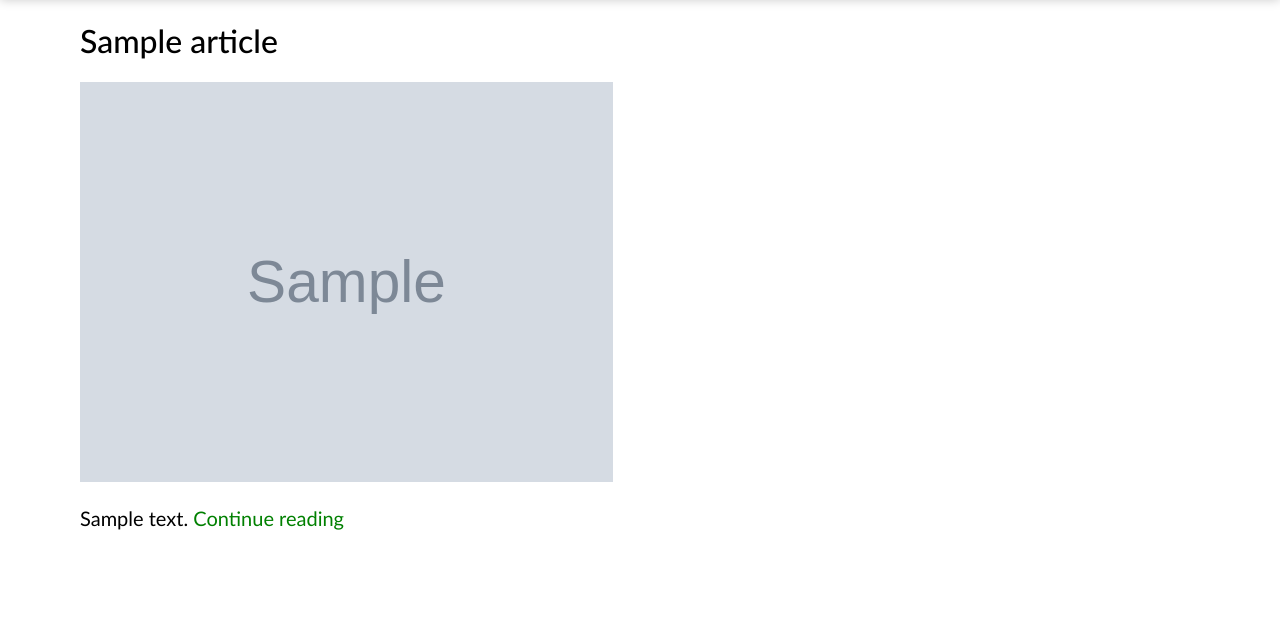
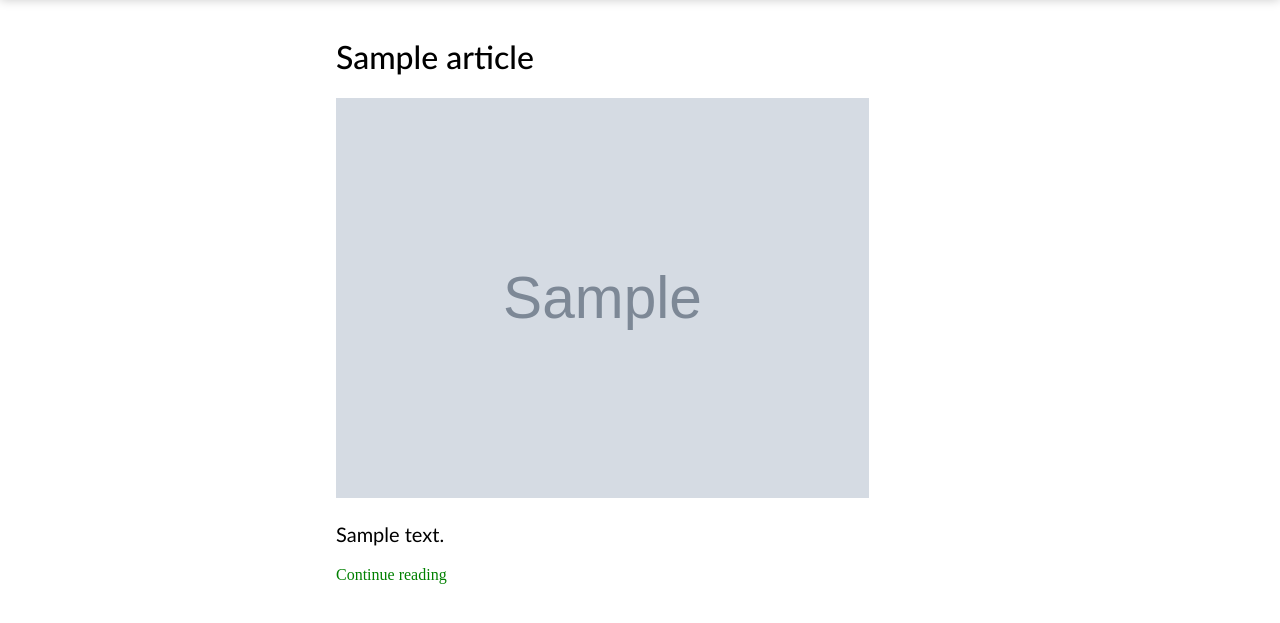
Before and after one commit to trullse/web_labs, a Django app: page /news/ in a window 1280 px wide. Shown: the part 74-697 px from the top of the page. Run offline with Django 4.2, Linux system fonts and the light colour scheme; tables that the repository leaves empty hold one stand-in row (values such as "Sample post"); grey boxes marked "Sample" are stand-in pictures.

Commit message:
add news styles

```diff
--- /dev/null
+++ b/news/static/css/news.css
@@ -0,0 +1,15 @@
+.article {
+    max-width: 800px;
+    overflow: hidden;
+}
+
+.article-text-brief {
+    white-space: nowrap;
+    overflow: hidden;
+    text-overflow: ellipsis;
+}
+
+.column-layout {
+    column-count: 2;
+    column-gap: 20px;
+}
--- a/news/templates/news_index.html
+++ b/news/templates/news_index.html
@@ -1,14 +1,21 @@
 {% extends "base.html" %}
+{% load static %}
 
 {% block title %}News{% endblock %}
+
+{% block styles %}
+<link rel='stylesheet' href="{% static 'css/news.css' %}">
+{% endblock %}
+
 {% block content %}
 {% if news_list %}
 <ul>
     {% for article in news_list %}
-    <figure itemprop="article" itemscope itemtype="https://schema.org/NewsArticle">
+    <figure itemprop="article" itemscope itemtype="https://schema.org/NewsArticle" class="article">
         <h1 itemprop="headline">{{ article.title }}</h1>
         <img itemprop="image" src="{{ article.img_source.url }}" height="400" alt="{{ article.title }}">
-        <p itemprop="description">{{ article.get_brief }} <a href="{% url 'news:news_detail' article.id %}" itemprop="url">Continue reading</a></p>
+        <p itemprop="description" class="article-text-brief">{{ article.content }}</p>
+        <a href="{% url 'news:news_detail' article.id %}" itemprop="url">Continue reading</a>
     </figure>
     {% endfor %}
 </ul>
--- a/static/css/base.css
+++ b/static/css/base.css
@@ -16,6 +16,13 @@ a:active {
 
 a:visited {
     color: rgb(15, 88, 15);
+}
+
+/* Content wrap */
+
+#content-wrap {
+	margin-left: 20%;
+	margin-right: 20%;
 }
 
 /* Fonts */
--- a/templates/base.html
+++ b/templates/base.html
@@ -49,7 +49,9 @@
             </nav>
         </header>
         <main>
-            {% block content %}{% endblock %}
+            <div id="content-wrap">
+                {% block content %}{% endblock %}
+            </div>
         </main>
     </body>
 </html>
```
Also changed, not shown: news/templates/news_detail.html (+6 -1 lines), pharmacy/static/pharmacy/images/plot.png.
